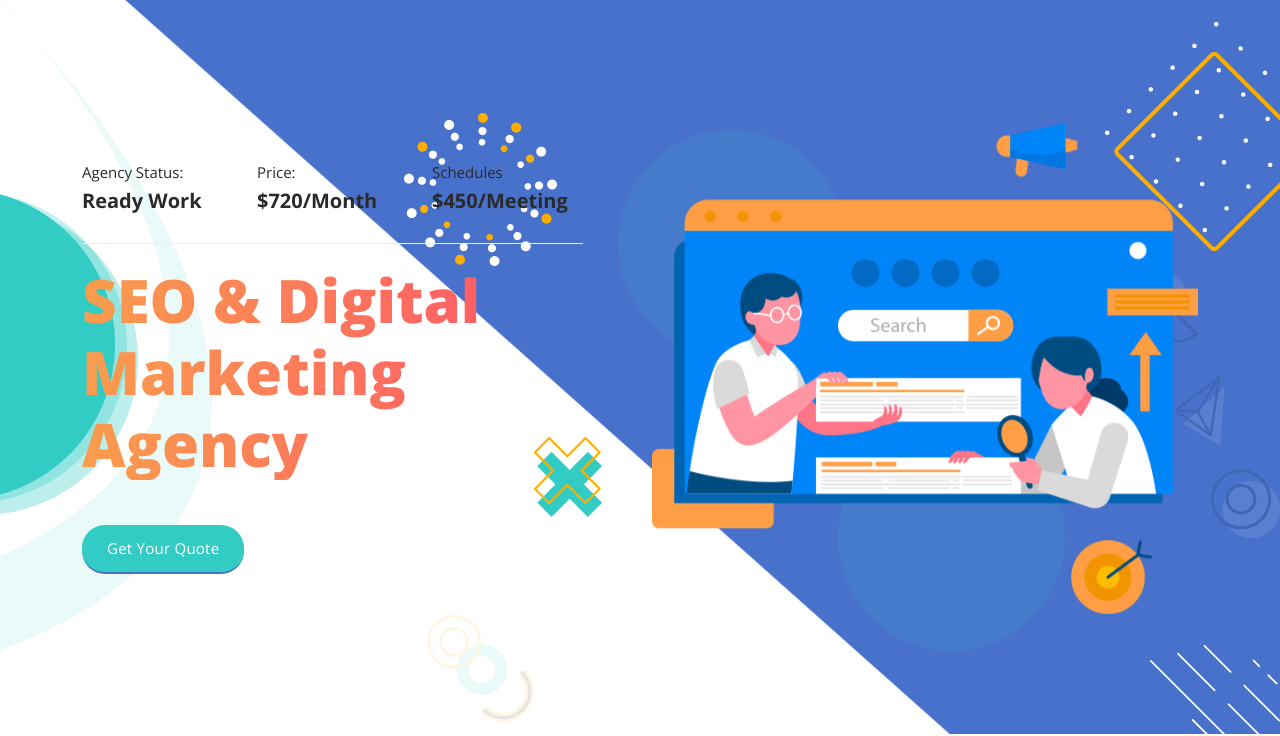
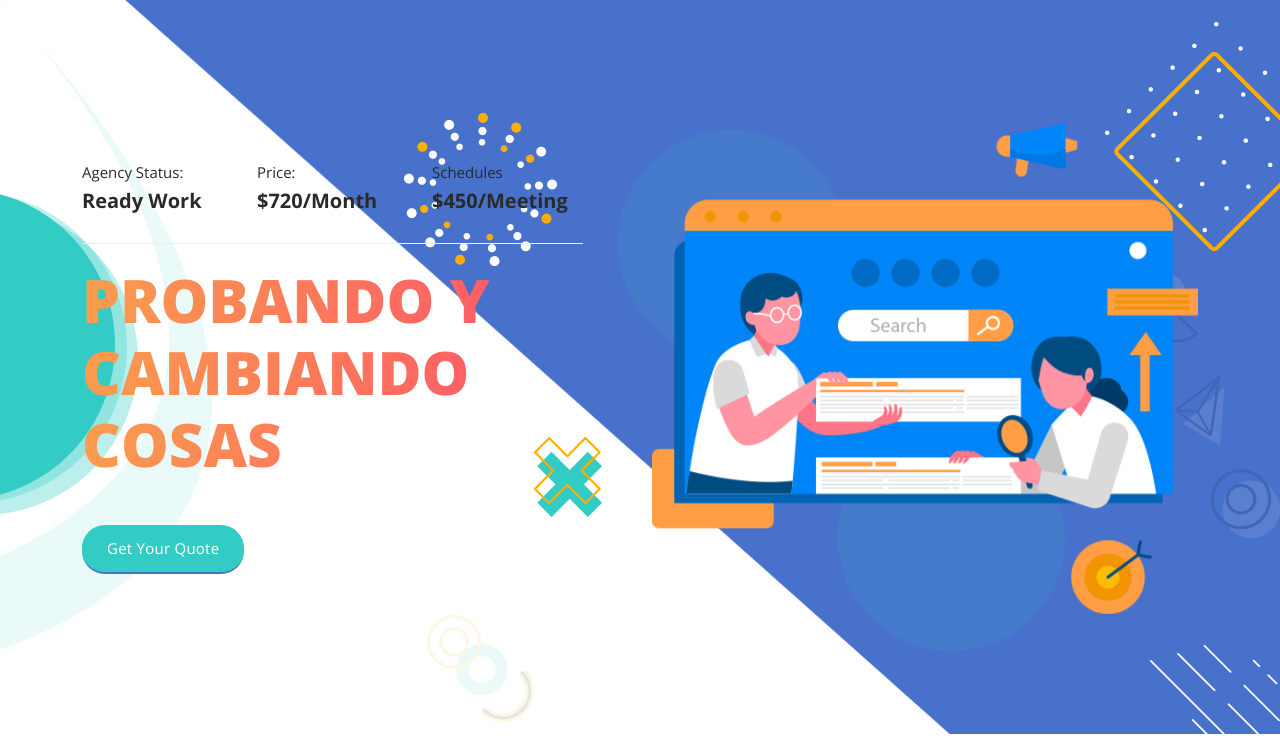
Before and after one commit to EscaleraG935/demo1, a plain HTML site: page index.html in a window 1280 px wide. Shown: the part 103-839 px from the top of the page. Drawn offline with nearby package versions, Linux system fonts and the light colour scheme.

Commit message:
otro cambio nuevo

```diff
--- a/index.html
+++ b/index.html
@@ -106,7 +106,7 @@ https://templatemo.com/tm-563-seo-dream
                     </div>
                   </div>
                   <div class="col-lg-12">
-                    <h2>SEO &amp; Digital Marketing Agency</h2>
+                    <h2>PROBANDO Y CAMBIANDO COSAS </h2>
                   </div>
                   <div class="col-lg-12">
                     <div class="main-green-button scroll-to-section">
```
